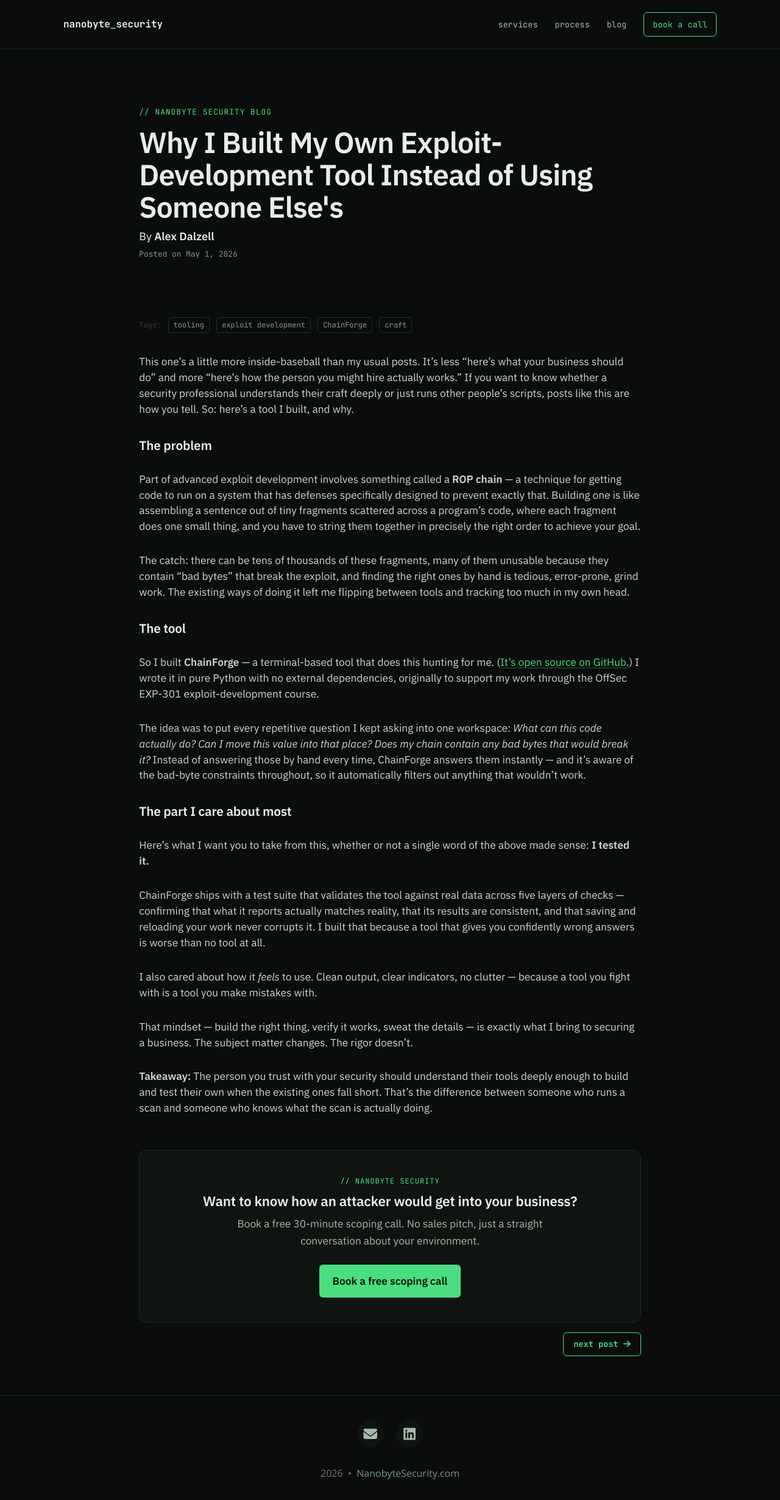
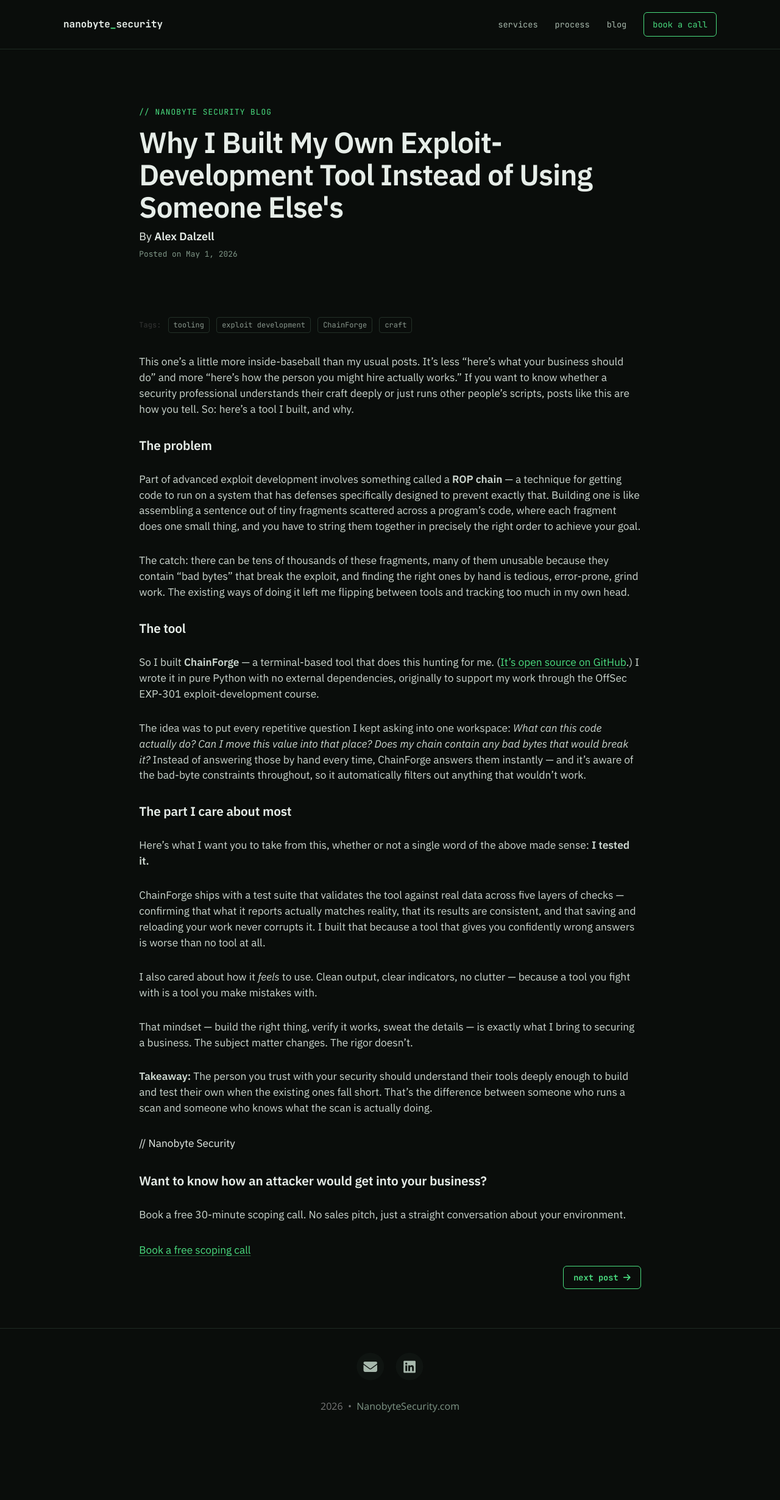
Before and after one commit to nanobyte-security/blog.nanobytesecurity.github.io, a Jekyll site: the page built from _posts/2026-05-01-chainforge.md, in a window 1280 px wide. Shown: the whole page at 61% size. Built offline with Jekyll 4.4.1, drawn with Linux system fonts in a browser that asks for light colours; after the commit the page ends 2350 px from its top, so only the background shows below that.

Commit message:
Update nanobyte-blog.css

```diff
--- a/assets/css/nanobyte-blog.css
+++ b/assets/css/nanobyte-blog.css
@@ -834,56 +834,3 @@ figure.highlight pre {
   margin-left: auto;
   margin-right: auto;
 }
-
-  #nb-post-cta {
-    margin: 56px 0 16px;
-    padding: 40px 32px;
-    background: #0F1411;
-    border: 1px solid #1F2A22;
-    border-radius: 12px;
-    text-align: center;
-  }
-
-  #nb-post-cta .nb-cta-eyebrow {
-    margin: 0 0 10px;
-    font-family: 'JetBrains Mono', ui-monospace, monospace;
-    font-size: 0.75rem;
-    letter-spacing: 0.08em;
-    text-transform: uppercase;
-    color: #4ADE80;
-    text-align: center;
-  }
-
-  #nb-post-cta h3 {
-    margin: 0 0 10px;
-    padding: 0;
-    border: 0;
-    font-size: 1.4rem;
-    font-weight: 600;
-    color: #E6EDE8;
-    text-align: center;
-  }
-
-  #nb-post-cta p {
-    max-width: 520px;
-    margin: 0 auto 24px;
-    color: #A7B8AC;
-    line-height: 1.65;
-    text-align: center;
-  }
-
-  #nb-post-cta a.nb-cta-btn {
-    display: inline-block;
-    background: #4ADE80;
-    color: #06140B;
-    font-weight: 600;
-    padding: 12px 22px;
-    border-radius: 6px;
-    text-decoration: none;
-  }
-
-  #nb-post-cta a.nb-cta-btn:hover,
-  #nb-post-cta a.nb-cta-btn:focus {
-    background: #86EFAC;
-    color: #06140B;
-  }
```
